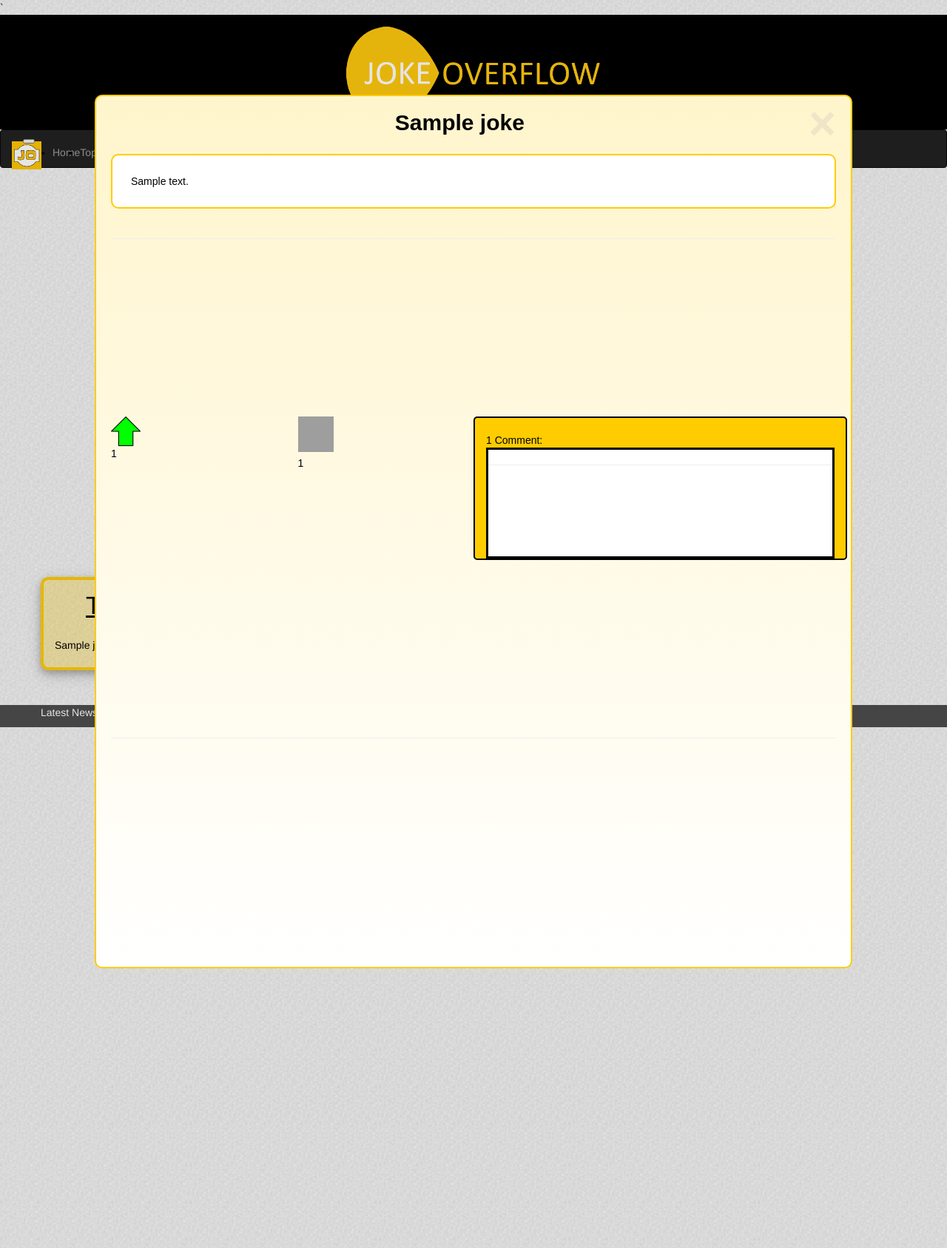
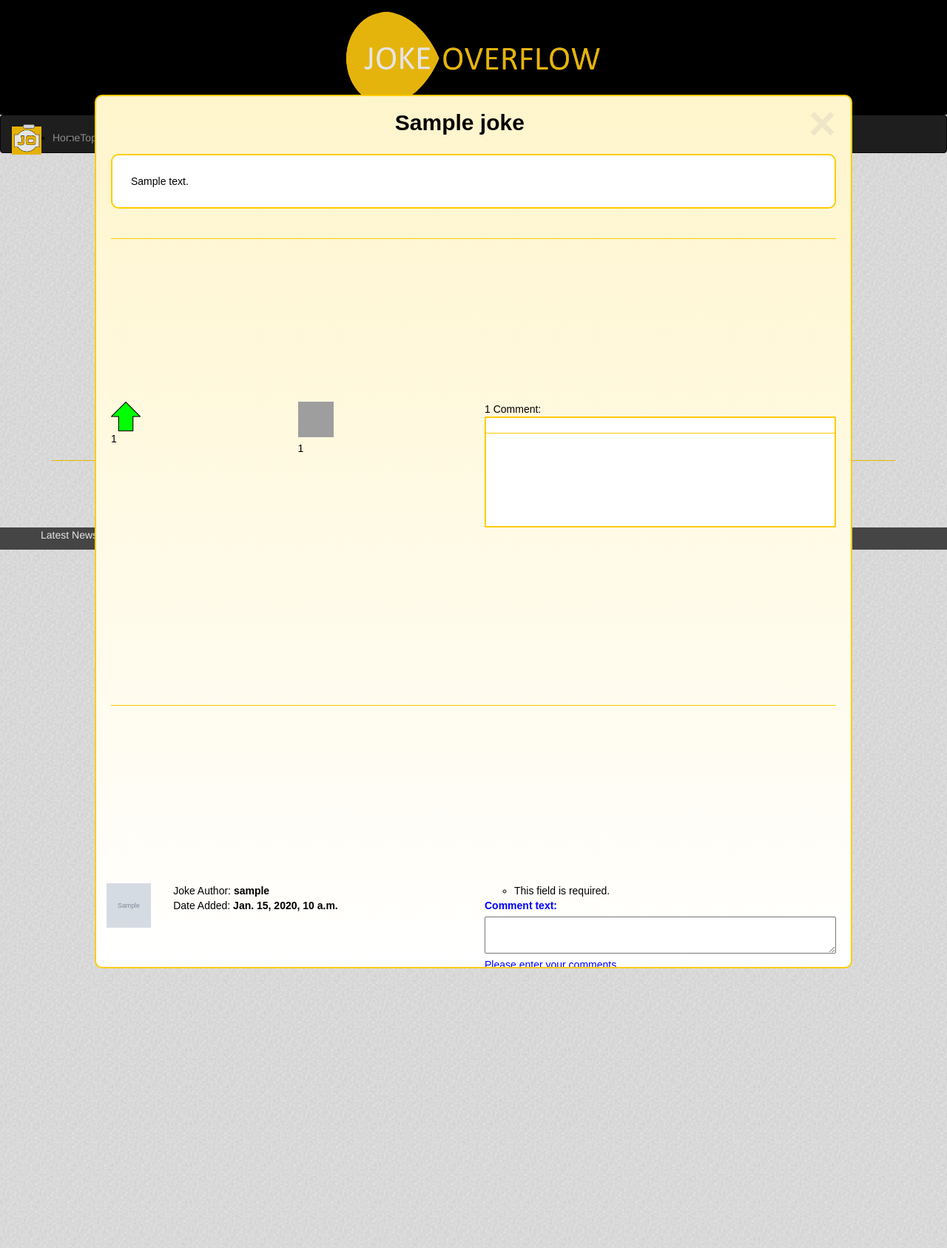
Before and after one commit to David-Damer/jokeoverflow_wad2_project, a Django app: page /jokeoverflow/top_rated_jokes/ in a window 1280 px wide, after a click that opens the changed part. Shown: the whole page at 74% size. Run offline with Django 3.2, Linux system fonts and the light colour scheme; tables that the repository leaves empty hold one stand-in row (values such as "Sample post"); grey boxes marked "Sample" are stand-in pictures; some libraries are stand-ins or nearby versions; grey boxes are pictures that could not be loaded.

Commit message:
Pop-up Formatting, Removing Adult Category From Top Jokes and Misc

```diff
--- a/static/css/topratedjokes.css
+++ b/static/css/topratedjokes.css
@@ -235,16 +235,25 @@ border-width:2px;
 border-color:black;
 border-style:solid;
 border-radius:5px;
+border-color:rgb(255,204,0);
+background-color: rgba(255,204,0,0.2);
+background-color:rgba(255,204,0,0.1);
+color:black;
+padding:0px;
+margin:0px;
+}
 
-background-color: rgba(255,204,0,0.2);
-background-color:rgba(255,204,0,1);
-color:black;
+hr{
+color:red;
+border-color:rgb(255,204,0);
 }
 
 .comments-container p{
 color:black;
 font-weight:bold
+
 }
+
 .comment-field{
 border-width:0px;
 border-color:black;
@@ -253,6 +262,10 @@ background-color:white;
 height: 150px;
 overflow-y: scroll;
 overflow-x:hidden;
+border-color:rgba(255,204,0,1);
+border-width:2px;
+width:100%;
+border-radius:2px;
 }
 
 .search-div{
--- a/tasks.txt
+++ b/tasks.txt
@@ -12,7 +12,9 @@ TO DO
 [ ] Make Joke Form
 [ ] Search Joke Results
 [ ] Add Category Option
-[ ] Comments and Jokes show new lines
+[ ] Comments and Jokes show new lines (SAM)
+[ ] Registration Format (SAM)
+[ ] Login Format (SAM)
 
 CAN DO AFTER FRIDAY
 [ ] Logo (SAM)
--- a/templates/jokeoverflow/add_joke.html
+++ b/templates/jokeoverflow/add_joke.html
@@ -1,12 +1,12 @@
 {% extends 'jokeoverflow/base2.html' %}
 {% load staticfiles %}
 {% block title_block %}
-Add a Joke
+<title>JokeOverflow - Add a Joke</title>
 {% endblock %}
 {% block body_block %}
 			{% if category %}
 
-	        <h1>Add a Joke to {{ category.name }}</h1>
+	        <h1>Add a Joke to {{ category.title }}</h1>
 	        <form id="page_form" method="post" action="/jokeoverflow/category/{{ category.slug }}/add_joke/">
 	            {% csrf_token %}
 	            {% for hidden in form.hidden_fields %}
--- a/templates/jokeoverflow/base2.html
+++ b/templates/jokeoverflow/base2.html
@@ -1,5 +1,5 @@
 <!DOCTYPE html>
-{% load staticfiles %}`
+{% load staticfiles %}
 
 <html>
 <head lang="en">
--- a/templates/jokeoverflow/top_rated_jokes.html
+++ b/templates/jokeoverflow/top_rated_jokes.html
@@ -75,7 +75,7 @@
                                 </div>
                                 <br>
                                 <hr>
-                                <br>
+
                                 <div class="row">
                                     <div class="col-md-3 ">
                                         {% if user.is_authenticated %}
@@ -96,16 +96,11 @@
                                         <!--<img class = "vote-icon" src="{% static "images/icons/downvote.png" %}" alt="Downvote" />-->
                                         <div id="d{{ joke }}">{{ joke.downvotes }}</div>
                                     </div>
-                                    <div class="col-md-6 comments-container">
+                                    <div class="col-md-6"> <!--comments-container">-->
                                         {% if joke.comments.count == 1 %}
-
-
-
-
-                                            <br>{{ joke.comments.count }} Comment: <br>
+                                            {{ joke.comments.count }} Comment: <br>
                                         {% else %}
-
-                                            <br>{{ joke.comments.count }} Comments: <br>
+                                            {{ joke.comments.count }} Comments: <br>
                                         {% endif %}
                                         <div class = "comment-field">
                                             <hr>
@@ -127,12 +122,9 @@
                                                 </div>
                                                 {% endif %}
                                                 {% endfor %}
-
                                             </div>
+                                            <hr>
                                             {% endfor %}
-
-
-
                                         </div>
                                     </div>
 
@@ -140,16 +132,6 @@
                                 <br>
                                 <hr>
                                 <br>
-                                <div class = "row">
-                                    <div class=col-md-1">
-                                        {% for user in joke.made_by %}
-                                            USER = {{user}}
-
-                                        {% endfor %}
-
-
-                                    </div>
-                                </div>
 
                                 <div class="row">
                                     <div class="col-md-1">
@@ -182,6 +164,11 @@
                                     </div>
                                 </div>
                                 </p>
+
+
+
+
+
                                 </div>
                                 </div>
                             {% endfor %}
@@ -207,6 +194,7 @@
         {% if cat_rated_jokes %}
 
             {% for cat in categories %}
+                {% if  not cat.restricted  %}
                 <div class="col-md-5 list-box sc-list-box">
 
                     <p>
@@ -222,7 +210,7 @@
                 <br><br>
 
                 <br><br>
-
+                {% endif %}
             {% endfor %}
 
         {% endif %}
```
Lines whose indentation alone changed are shown as unchanged.
